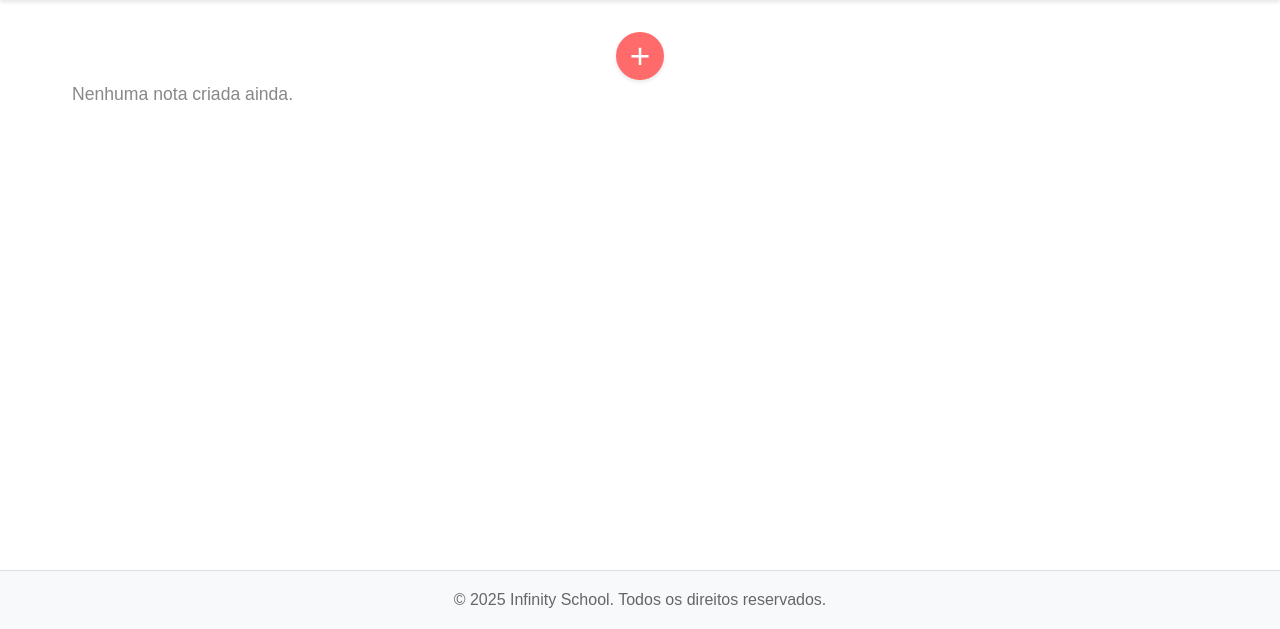
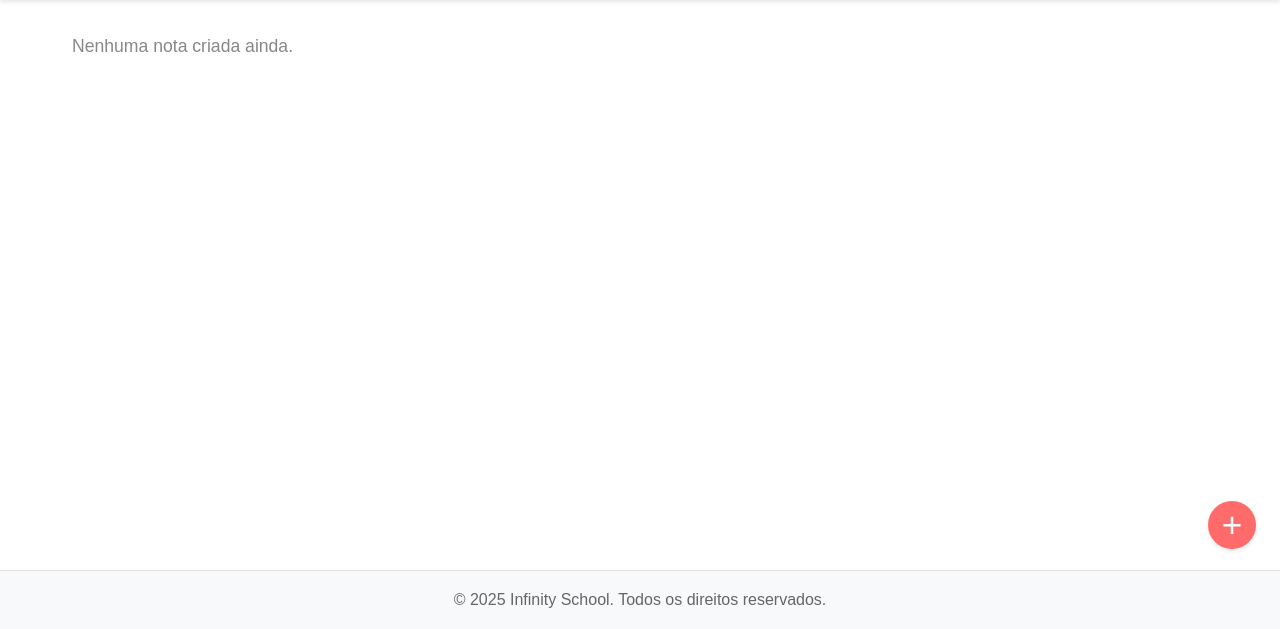
Before and after one commit to gontin/infinityboard, a Django app: page /notas in a window 1280 px wide. Shown: the part 171-800 px from the top of the page. Run offline with Django 5.2, Linux system fonts and the light colour scheme; the visitor is signed in with stand-in values (Sample User, id 1); data that the repository does not hold is empty.

Commit message:
style: Add btn em baixo na direta

```diff
--- a/static/css/note_list.css
+++ b/static/css/note_list.css
@@ -38,8 +38,9 @@
 }
 .add-note-btn {
 	text-decoration: none;
-    position: relative;
-    left: 50%;
+    position: absolute;
+    bottom: 80px;
+    right: 0;
     transform: translateX(-50%);
     z-index: 5;
     width: 48px;
--- a/templates/anotacoes/note_list.html
+++ b/templates/anotacoes/note_list.html
@@ -2,9 +2,6 @@
 {% load static %}
 
 {% block content %}
-
-<!-- Botão flutuante para adicionar nota -->
-<a href="{% url 'note_create' %}" class="add-note-btn" title="Nova Nota">+</a>
 
 <div class="notes-bar">
     {% for note in notes %}
@@ -21,6 +18,9 @@
         <div style="color:#888; font-size:1.1em;">Nenhuma nota criada ainda.</div>
     {% endfor %}
 </div>
+
+<!-- Botão flutuante para adicionar nota -->
+<a href="{% url 'note_create' %}" class="add-note-btn" title="Nova Nota">+</a>
 
 {% endblock content %}
 
```
